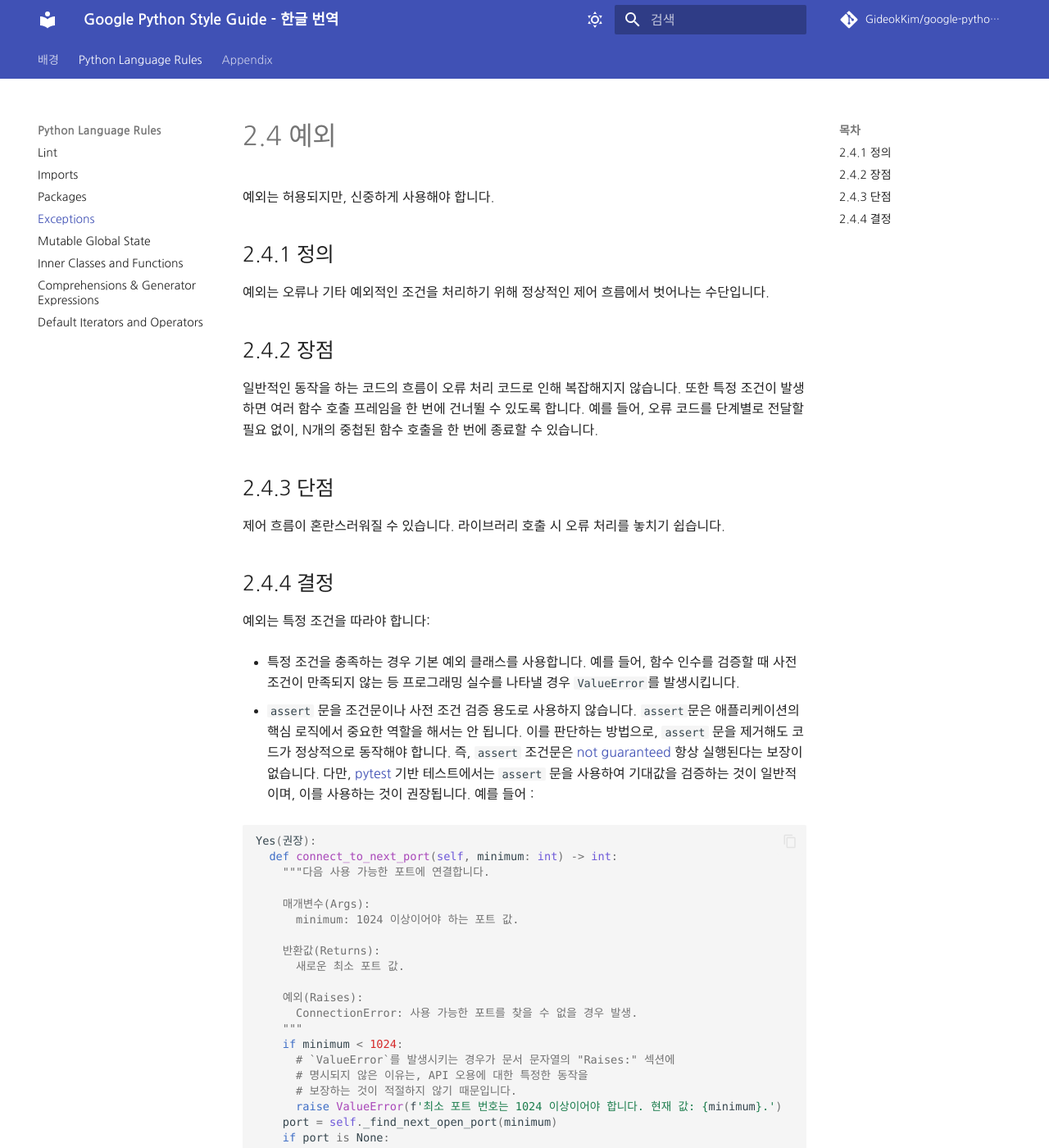
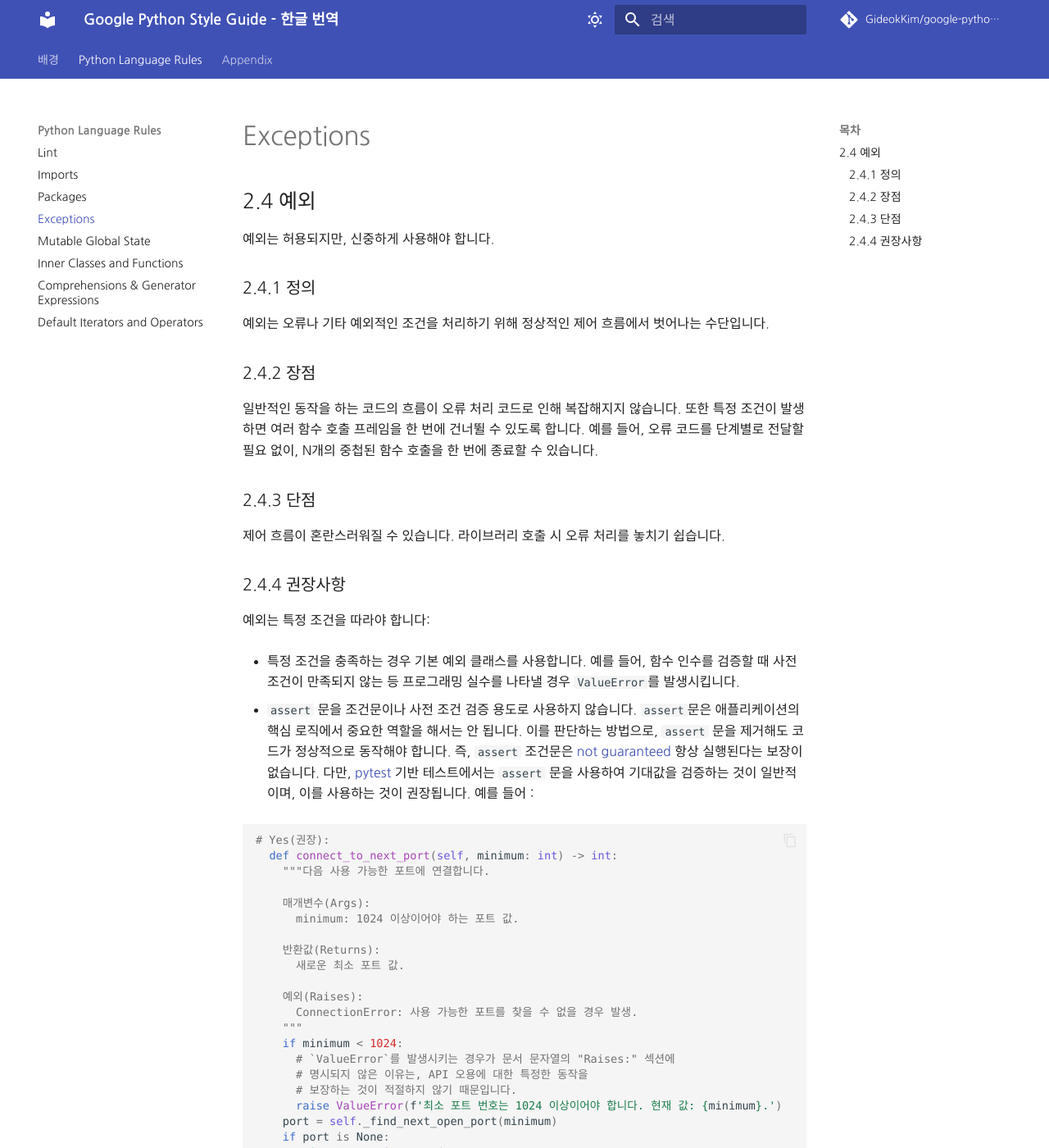
Before and after one commit to Yoonsoyoung02/google-python-style-guide-kr, an MkDocs documentation site: the page built from google python style guide/exceptions.md, in a window 1280 px wide and 1400 px high. Shown: the whole window at 82% size. Built offline with MkDocs 1.6.1 and Material for MkDocs 9.7.7, drawn with Linux system fonts in a browser that asks for light colours; some web fonts are replaced; comment, search, counter and statistics services are not loaded.

Commit message:
Update exceptions.md

````diff
--- a/google python style guide/exceptions.md
+++ b/google python style guide/exceptions.md
@@ -1,20 +1,20 @@
-# 2.4 예외
+## 2.4 예외
 
 예외는 허용되지만, 신중하게 사용해야 합니다.
 
-## 2.4.1 정의
+### 2.4.1 정의
 
 예외는 오류나 기타 예외적인 조건을 처리하기 위해 정상적인 제어 흐름에서 벗어나는 수단입니다.
 
-## 2.4.2 장점
+### 2.4.2 장점
 
 일반적인 동작을 하는 코드의 흐름이 오류 처리 코드로 인해 복잡해지지 않습니다. 또한 특정 조건이 발생하면 여러 함수 호출 프레임을 한 번에 건너뛸 수 있도록 합니다. 예를 들어, 오류 코드를 단계별로 전달할 필요 없이, N개의 중첩된 함수 호출을 한 번에 종료할 수 있습니다.
 
-## 2.4.3 단점
+### 2.4.3 단점
 
 제어 흐름이 혼란스러워질 수 있습니다. 라이브러리 호출 시 오류 처리를 놓치기 쉽습니다.
 
-## 2.4.4 결정
+### 2.4.4 권장사항
 
 예외는 특정 조건을 따라야 합니다:
 
@@ -23,7 +23,7 @@
 - `assert` 문을 조건문이나 사전 조건 검증 용도로 사용하지 않습니다. `assert`문은 애플리케이션의 핵심 로직에서 중요한 역할을 해서는 안 됩니다. 이를 판단하는 방법으로, `assert` 문을 제거해도 코드가 정상적으로 동작해야 합니다. 즉, `assert` 조건문은 [not guaranteed](https://docs.python.org/3/reference/simple_stmts.html#the-assert-statement) 항상 실행된다는 보장이 없습니다. 다만, [pytest](https://docs.pytest.org/en/stable/) 기반 테스트에서는 `assert` 문을 사용하여 기대값을 검증하는 것이 일반적이며, 이를 사용하는 것이 권장됩니다. 예를 들어 :
 
 ```python
-Yes(권장):
+# Yes(권장):
   def connect_to_next_port(self, minimum: int) -> int:
     """다음 사용 가능한 포트에 연결합니다.
 
````
